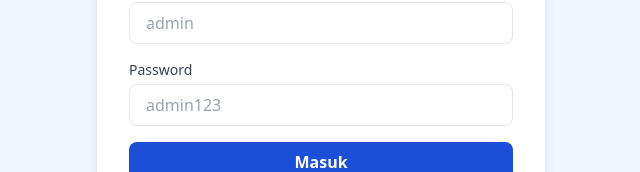
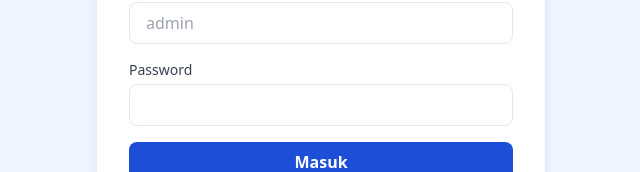
Before and after one commit to Inocensius10/Website-Androkidz, a React (Vite) app: page /admin/login in a window 1280 px wide. Shown: the part 362-534 px from the top of the page, without its empty margins (319-959 px from the left). Built offline with nearby package versions, Linux system fonts and the light colour scheme.

Commit message:
hidden
ilangin admin

```diff
--- a/src/admin/AdminLogin.jsx
+++ b/src/admin/AdminLogin.jsx
@@ -44,7 +44,6 @@ function AdminLogin() {
               className="w-full border rounded-lg px-4 py-2 outline-none focus:ring-2 focus:ring-blue-500"
               value={password}
               onChange={(e) => setPassword(e.target.value)}
-              placeholder="admin123"
             />
           </div>
 
```
